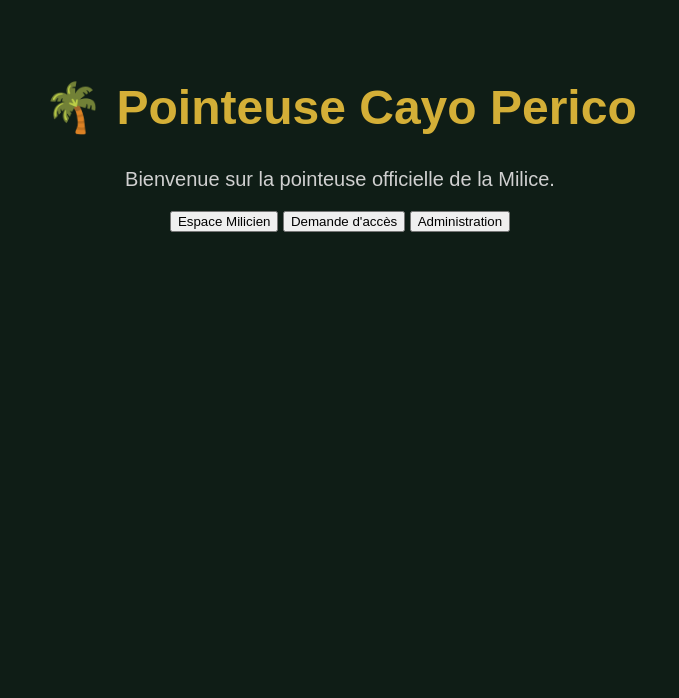
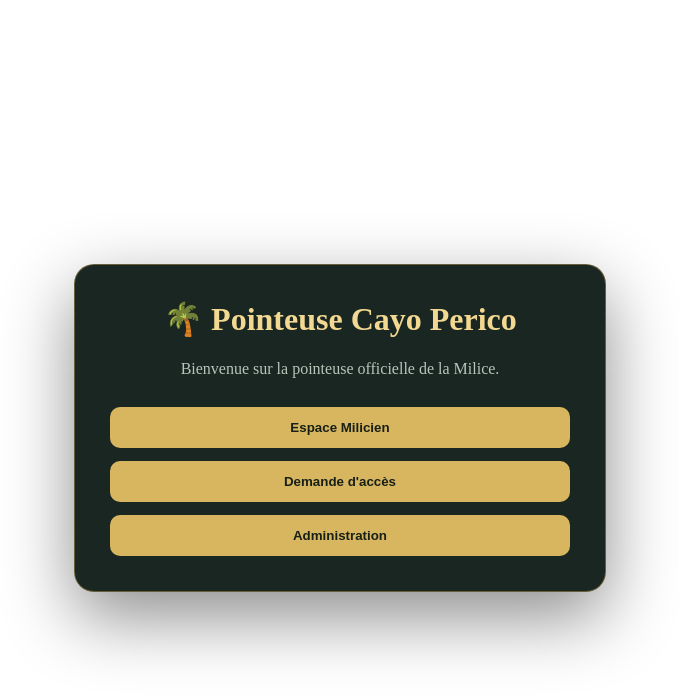
Before and after one commit to catelanhd-bit/Pointeuse-Cayo-Perico-Milice-v3, a website: page public/index.html in a window 1280 px wide. Shown: the whole page, without its empty margins (300-979 px from the left). Drawn offline with Linux system fonts and the light colour scheme.

Commit message:
Update style.css

```diff
--- a/public/style.css
+++ b/public/style.css
@@ -1,22 +1,60 @@
-body {
-    margin: 0;
-    font-family: Arial, sans-serif;
-    background: #0f1d16;
-    color: white;
+.login-container {
+  min-height: 100vh;
+  display: flex;
+  justify-content: center;
+  align-items: center;
+  padding: 20px;
 }
 
-#app {
-    max-width: 900px;
-    margin: 80px auto;
-    text-align: center;
+.login-card {
+  width: 100%;
+  max-width: 460px;
+  padding: 35px;
+  text-align: center;
+  background: rgba(7, 20, 15, 0.92);
+  border: 1px solid rgba(216, 181, 95, 0.4);
+  border-radius: 20px;
+  box-shadow: 0 25px 70px rgba(0, 0, 0, 0.45);
 }
 
-h1 {
-    color: #d4af37;
-    font-size: 48px;
+.login-card h1 {
+  margin-top: 0;
+  color: #f2d891;
 }
 
-p {
-    font-size: 20px;
-    color: #d0d0d0;
+.login-card p {
+  color: #b8c5bb;
 }
+
+.login-card label {
+  display: block;
+  margin-top: 15px;
+  margin-bottom: 7px;
+  text-align: left;
+  color: #b8c5bb;
+}
+
+.login-card input {
+  width: 100%;
+  padding: 13px;
+  color: white;
+  background: #081510;
+  border: 1px solid rgba(255, 255, 255, 0.15);
+  border-radius: 10px;
+}
+
+.login-card button {
+  width: 100%;
+  margin-top: 13px;
+  padding: 13px;
+  cursor: pointer;
+  font-weight: bold;
+  color: #172016;
+  background: #d8b55f;
+  border: none;
+  border-radius: 10px;
+}
+
+.login-card button:hover {
+  filter: brightness(1.1);
+}
```
